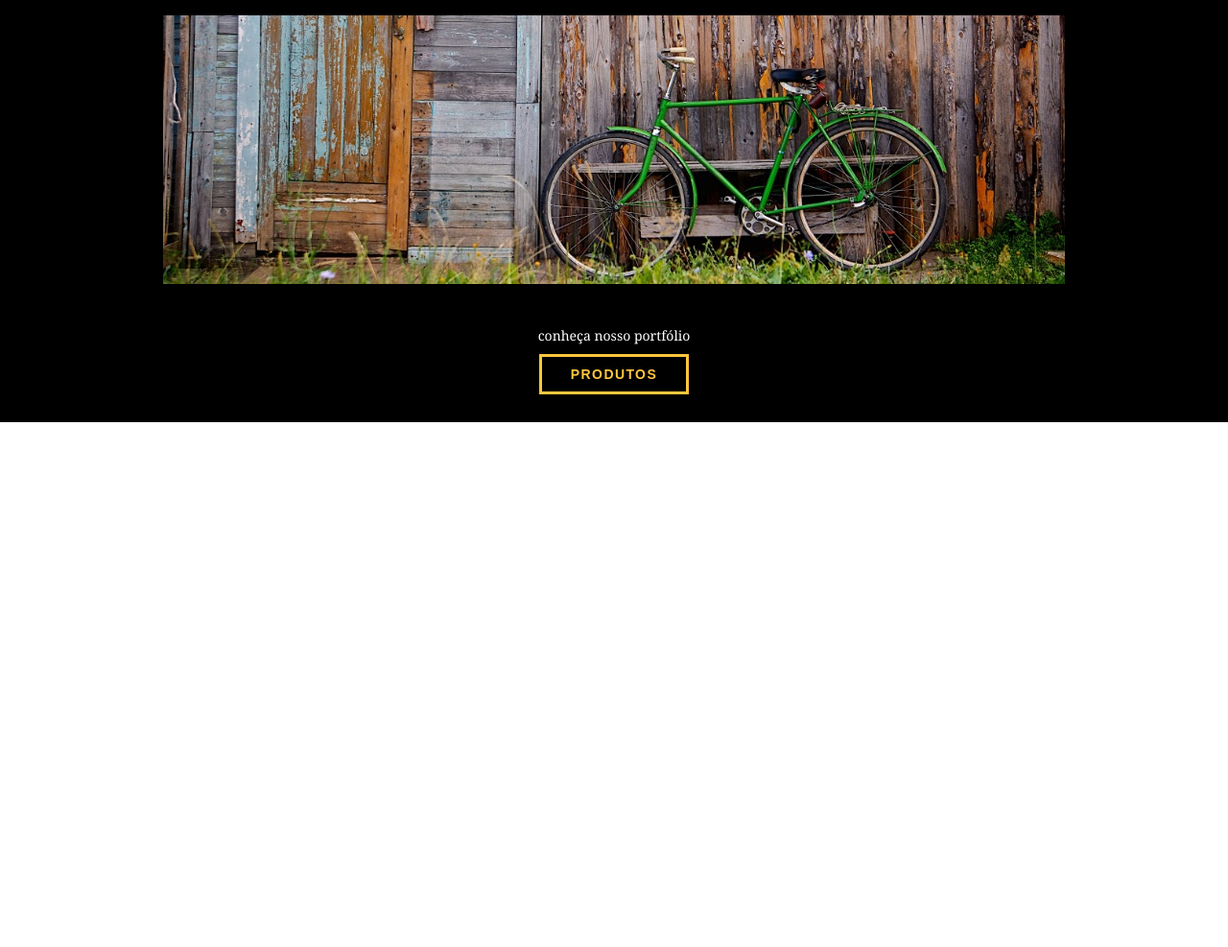
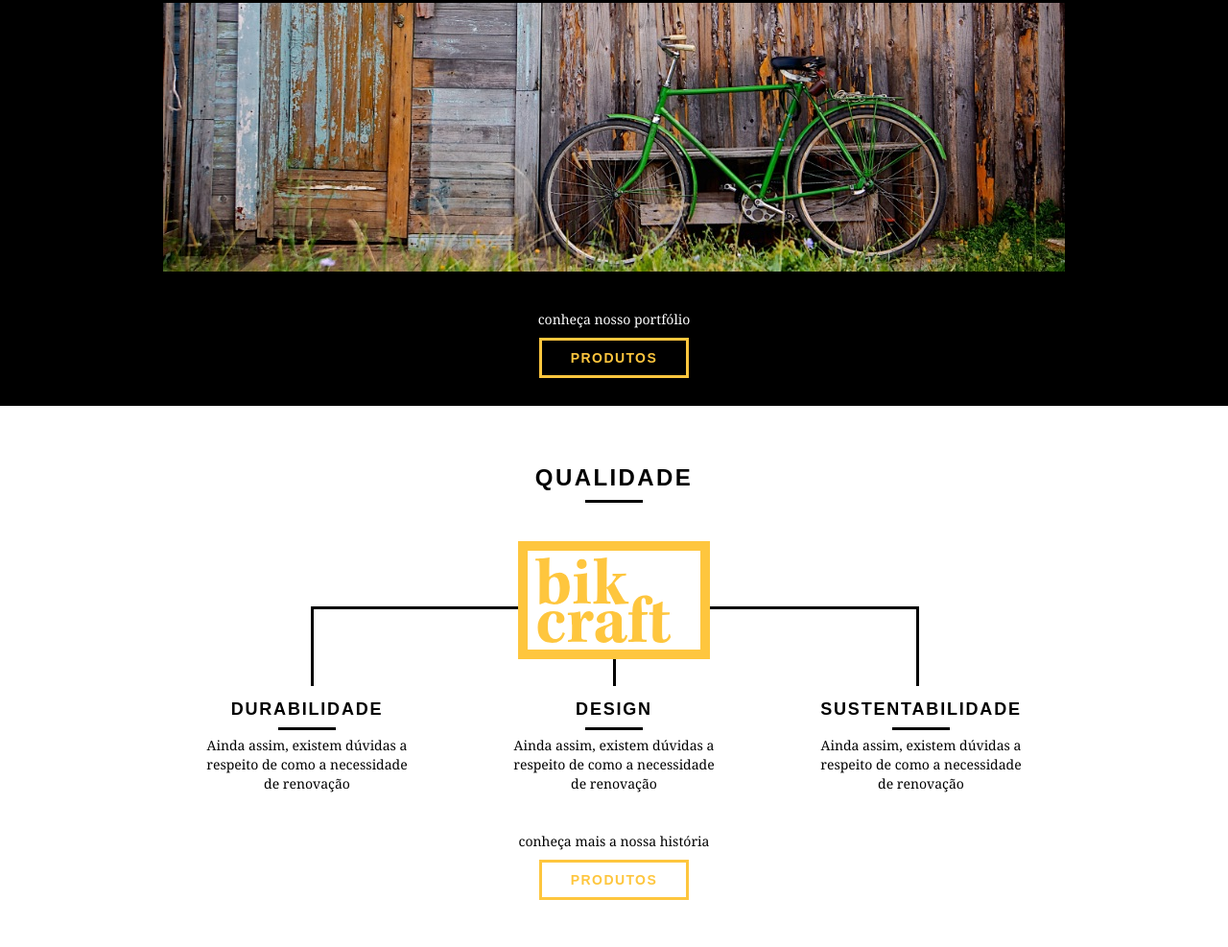
Before and after one commit to lucasAzS/bikcraft-ori, a plain HTML site: page index.html in a window 1280 px wide. Shown: the part 1493-2480 px from the top of the page at 96% size. Before the commit the page ends 1933 px from the top, so only its background shows below. Drawn offline with Linux system fonts and the light colour scheme.

Commit message:
qualidade

```diff
--- a/css/style.css
+++ b/css/style.css
@@ -12,6 +12,10 @@ p {
   font-family: Georgia, 'Times New Roman', Times, serif;
   font-size: 14px;
   line-height: 20px;
+}
+
+img {
+  display: block;
 }
 
 .btn {
@@ -97,7 +101,7 @@ p {
   height: 380px;
   background: url('../img/bg.jpg') no-repeat center;
   background-size: cover;
-  margin-top: 96px;
+  margin-top: 92px;
   text-align: center;
   padding-top: 80px;
 }
@@ -207,3 +211,52 @@ p {
 .portifolio .call p {
   color: white;
 }
+
+/* qualidade */
+
+.qualidade {
+  padding: 60px 0px;
+}
+
+.qualidade:after {
+  content: '';
+  width: 634px;
+  height: 83px;
+  display: block;
+  background: url('../img/linhas.svg') no-repeat center;
+  position: absolute;
+  top: 209px;
+  right: 162px;
+  z-index: -1;
+}
+
+.qualidade img {
+  margin: 0 auto;
+}
+
+.qualidade-lista {
+  padding-top: 20px;
+}
+
+.qualidade-lista li {
+  text-align: center;
+  padding: 0px 40px;
+}
+
+.qualidade-lista li h3 {
+  font-weight: bold;
+  font-size: 18px;
+  line-height: 25px;
+  text-transform: uppercase;
+  letter-spacing: 0.1em;
+  margin-top: 20px;
+}
+
+.qualidade-lista li h3::after {
+  content: '';
+  display: block;
+  width: 60px;
+  height: 3px;
+  background: black;
+  margin: 6px auto;
+}
--- a/index.html
+++ b/index.html
@@ -105,5 +105,39 @@
         </div>
       </div>
     </section>
+
+    <section class="qualidade container">
+      <h2 class="subtitulo">Qualidade</h2>
+      <img src="img/bikcraft-qualidade.svg" alt="bikcraft" />
+      <ul class="qualidade-lista">
+        <li class="grid-1-3">
+          <h3>Durabilidade</h3>
+          <p>
+            Ainda assim, existem dúvidas a respeito de como a necessidade de
+            renovação
+          </p>
+        </li>
+
+        <li class="grid-1-3">
+          <h3>Design</h3>
+          <p>
+            Ainda assim, existem dúvidas a respeito de como a necessidade de
+            renovação
+          </p>
+        </li>
+
+        <li class="grid-1-3">
+          <h3>Sustentabilidade</h3>
+          <p>
+            Ainda assim, existem dúvidas a respeito de como a necessidade de
+            renovação
+          </p>
+        </li>
+      </ul>
+      <div class="call">
+        <p>conheça mais a nossa história</p>
+        <a href="sobre.html" class="btn btn-black">Produtos</a>
+      </div>
+    </section>
   </body>
 </html>
```
